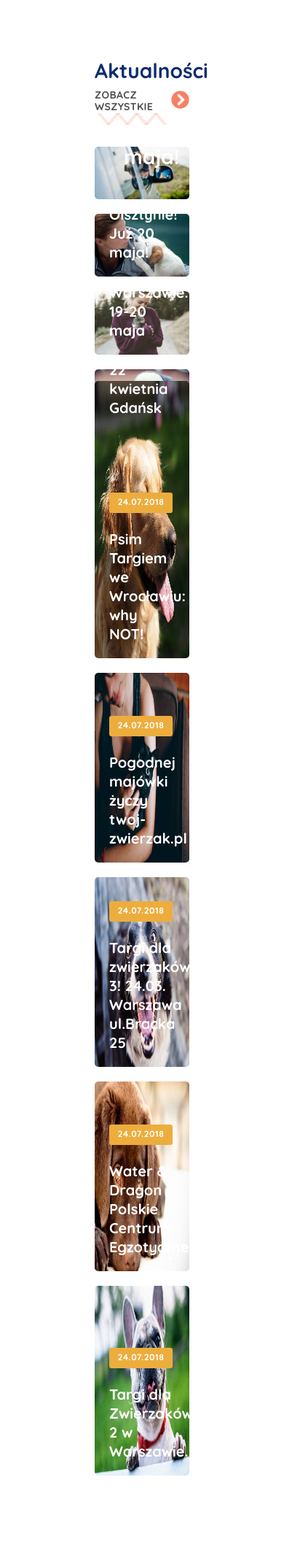
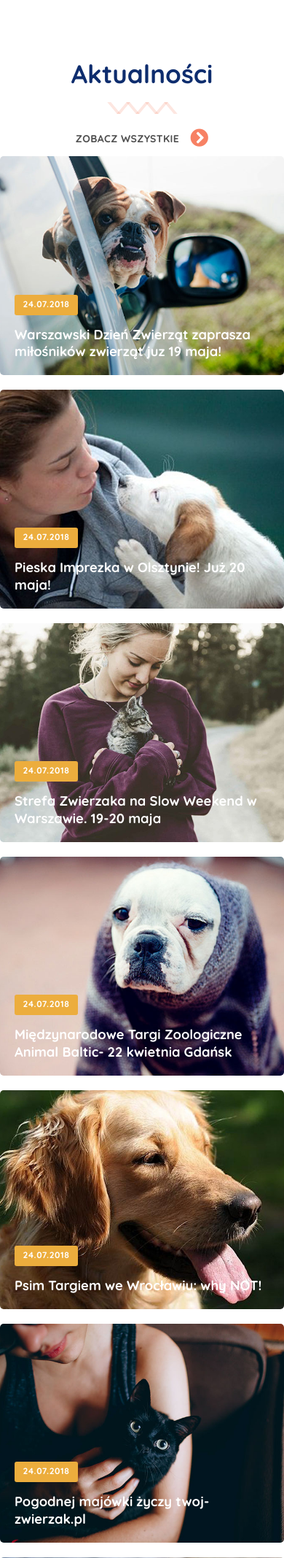
Before and after one commit to developer1984/tz, a PHP site: page / in a window 390 px wide. Shown: the top 2135 px of the page at 73% size. Before the commit the page ends 2022 px from the top, so only its background shows below. Run offline with PHP 8.4, Linux system fonts and the light colour scheme; some libraries are stand-ins or nearby versions.

Commit message:
Przebudowa projektu i całe RWD. Sprawdzone na IE, FF, Chrome, Opera

```diff
--- a/assets/css/news.css
+++ b/assets/css/news.css
@@ -102,52 +103,65 @@
     overflow: hidden;
 }
 
-.box0 img{
-    height: 100%;
-    width: 100%;
-}
-
 .news-box11{
+    position: relative;
+    top: 0;
     padding: 0;
     max-width: 780px;
-    max-height: 380px;
+    min-height: 380px;
+    height: 100%;
+    background-image: url(../img/box011.jpg);
+    background-size: cover;
+    background-position: center;
 }
 
 .news-box12{
+    position: relative;
+    top: 0px;
     padding: 0;
+    width: 100%;
     max-width: 380px;
-    max-height: 290px;
-    position: relative;
-    top: 0;
+    height: 290px;
     overflow: hidden;
+    background-image: url(../img/box012.jpg);
+    background-size: cover;
+    background-position: center;
 }
 
 .news-box21,
-.news-box22,
-.news-box23{
+.news-box22{
+    position: relative;
+    top: 0;
     padding: 0;
+    width: 100%;
     max-width: 380px;
     max-height: 290px;
-    position: relative;
-    top: 0;
     overflow: hidden;
+    background-size: cover;
+    background-position: center
+}
+
+.news-box21{
+    background-image: url(../img/box021.jpg);
+}
+
+.news-box22{
+    background-image: url(../img/box022.jpg);
 }
 
 .news-box23{
-    padding: 0;
-    width: 380px;
-    height: 380px;
-    overflow: visible;
-    position: relative;
-    top: 0;
+    background-image: url(../img/box023.jpg);
 }
 
-.news-box23 img{
+.news-box23{
+    position: relative;
+    top: -90px;
+    padding: 0;
+    max-width: 380px;
     height: 380px;
-    position: absolute;
-    bottom: 0;
-    width: 100%;
-    border-radius: 5px;
+    overflow: hidden;
+    background-size: cover;
+    background-position: center;
 }
 
 .news-box31,
@@ -158,7 +172,34 @@
     max-width: 280px;
     height: 260px;
     position: relative;
-    top: 0;
+    top: -90px;
+    overflow: hidden;
+    background-size: cover;
+    background-position: center;
+    width: 100%;
+    margin-bottom: -90px;
+}
+
+.news-box31{
+    background-image: url(../img/box031.jpg);
+}
+
+.news-box32{
+    background-image: url(../img/box032.jpg);
+}
+
+.news-box33{
+    background-image: url(../img/box033.jpg);
+}
+
+.news-box34{
+    background-image: url(../img/box034.jpg);
+}
+
+.news img{
+    width: 100%;
+    height: 100%;
+    display: none;
 }
 
 .news-box-content{
@@ -174,9 +215,24 @@
     transition: 0.3s;
 }
 
+.news-box-content1{
+    position: absolute;
+    bottom: 0;
+    top: 0;
+    width: 100%;
+    max-height: 100%;
+    z-index: 100;
+    padding: 20px;
+    display: flex;
+    flex-direction: column;
+    justify-content: flex-end;
+    transition: 0.3s;
+}
+
 .news-box-content:hover{
     transition: 0.3s;
     background: rgba(0, 0, 0, 0.4);
+    border-radius: 5px;
 }
 
 .news-box-content .news-date,
@@ -290,23 +345,10 @@
     color: #ffffff;
 }
 
-.news-box-content1{
-    position: absolute;
-    bottom: 0;
-    top: 0;
-    width: 100%;
-    max-height: 100%;
-    z-index: 100;
-    padding: 20px;
-    display: flex;
-    flex-direction: column;
-    justify-content: flex-end;
-    transition: 0.3s;
-}
-
 .news-box-content1:hover{
     transition: 0.3s;
     background: rgba(0, 0, 0, 0.4);
+    border-radius: 5px;
 }
 
 .news-box-content1 .news-title{
@@ -334,7 +376,7 @@
 
 .news-box-content3{
     position: absolute;
-    top: -90px;
+    top: 0px;
     max-height: 380px;
 }
 
@@ -775,5 +803,118 @@
         padding-left: 20px;
     }
 
+}
+
+@media screen and (max-width: 575px){
+
+    .row-news{
+        margin: 0 auto;
+        max-width: 550px;
+    }
+
+    .topic-news{
+        text-align: center;
+        padding-left: 0px;
+        max-width: 100%;
+        display: block;
+        order: 1;
+    }
+
+    .topic-news h3{
+        font-size: 35px;
+    }
+
+    .news-search{
+        max-width: 100%;
+        display: flex;
+        flex-direction: row;
+        justify-content: center;
+        float: none;
+        order: 3;
+        margin: 10px auto;
+    }
+
+    .news-wave{
+        max-width: 100%;
+        padding-left: 0px;
+        display: flex;
+        justify-content: center;
+        order: 2;
+        margin: 10px 0;
+        align-items: center;
+        padding: 0;
+    }
+
+    .box0{
+        order: 4;
+    }
+
+    .news-box11, .news-box12, .news-box21,
+    .news-box22, .news-box23, .news-box31,
+    .news-box32, .news-box33, .news-box34{
+        width: 100%;
+        height: 100%;
+        max-width: 570px;
+        max-height: 380px;
+        min-height: 300px;
+        margin-bottom: 20px;
+        top: 0;
+    }
+
+    .news-box-content,
+    .news-box-content1{
+        padding: 20px;
+    }
+
+    .news-box-content .news-date,
+    .news-box-content1 .news-date{
+        margin-bottom: 15px;
+    }
+
+    .news-box-content .news-title,
+    .news-box-content1 .news-title{
+        max-width: 520px;
+    }
+
+    .news-box-content .news-title h2,
+    .news-box-content1 .news-title h2{
+        font-size: 4.7vw;
+    }
+
+    .news-box-content .news-description,
+    .news-box-content1 .news-description{
+        max-width: 520px;
+        margin-top: 10px;
+        max-height: 100px;
+        overflow: hidden;
+    }
+
+    .news-box-content .news-description p,
+    .news-box-content1 .news-description p{
+        font-size: 14px;
+        line-height: 1.45;
+        max-height: 100px;
+    }
+
+    .news-icons .icons,
+    .news-icons1 .icons{
+        margin-top: 15px;
+    }
+
+    .news-icons .fa-chevron-circle-right,
+    .news-icons1 .fa-chevron-circle-right{
+        margin-right: 16px;
+    }
+
+    .news-icons .fa-chevron-circle-right:hover,
+    .news-icons1 .fa-chevron-circle-right:hover{
+        font-size: 25px;
+        margin-right: 16px;
+    }
+
+    .news-icons .fa-comment-dots,
+    .news-icons1 .fa-comment-dots{
+        margin-right: 5px;
+    }
 
 }
--- a/assets/js/news.js
+++ b/assets/js/news.js
@@ -7,9 +7,9 @@
         $(this).find('.news-description').hide(300);
     });
     $(".news-box-content").hover(function(){
-        $(this).find('.icons').show(300);
+        $(this).find('.news-icons .icons').show(300);
     }, function(){
-        $(this).find('.icons').hide(300);
+        $(this).find('.news-icons .icons').hide(300);
     });
 
     $(".news-box-content1").hover(function(){
--- a/index.html
+++ b/index.html
@@ -12,19 +12,18 @@
     <section class="news container-fluid" id="news">
 
         <div class="row row-news">
-            <div class="col-lg-9 col-md-9 col-sm-7 topic-news">
+            <div class="col-lg-9 col-md-9 col-sm-7 col-xs-6 topic-news">
                 <h3>Aktualności</h3>
             </div>
 
-            <div class="col-lg-3 col-md-3 col-sm-5 news-search">
-
+            <div class="col-lg-3 col-md-3 col-sm-5 col-xs-6 news-search">
                 <h6>ZOBACZ WSZYSTKIE</h6>
                 <a href="see-all">
                 <i class="fas fa-chevron-circle-right"></i>
                 </a>
             </div>
 
-            <div class="col-lg-12 col-md-12 col-sm-12 news-wave">
+            <div class="col-lg-12 col-md-12 col-sm-12 col-xs-6 news-wave">
                 <div class="wave1"></div>
                 <div class="wave2"></div>
                 <div class="wave3"></div>
@@ -35,7 +34,7 @@
             </div>
 
             <div class="col-lg-8 col-md-12 col-sm-12 news-box11 box0">
-                <img src="assets/img/box011.jpg" class="img-box11 img-fluid">
+<!--                <img src="assets/img/box011.jpg" class="img-box11 img-fluid">-->
 
                 <div class="news-box-content">
                     <div class="news-date">
@@ -59,7 +58,7 @@
 
             </div>
             <div class="col-lg-4 col-md-6 col-sm-6 news-box12 box0">
-                <img src="assets/img/box012.jpg" class="img-box12 img-fluid">
+<!--                <img src="assets/img/box012.jpg" class="img-box12 img-fluid">     -->
 
                 <div class="news-box-content1">
                     <div class="news-date">
@@ -83,7 +82,7 @@
 
             </div>
             <div class="col-lg-4 col-md-6 col-sm-6 news-box21 box0">
-                <img src="assets/img/box021.jpg" class="img-box21 img-fluid">
+<!--                <img src="assets/img/box021.jpg" class="img-box21 img-fluid">-->
 
                 <div class="news-box-content1">
                     <div class="news-date">
@@ -107,7 +106,7 @@
 
             </div>
             <div class="col-lg-4 col-md-6 col-sm-6 news-box22 box0">
-                <img src="assets/img/box022.jpg" class="img-box22 img-fluid">
+<!--                <img src="assets/img/box022.jpg" class="img-box22 img-fluid">-->
 
                 <div class="news-box-content1">
                     <div class="news-date">
@@ -131,7 +130,7 @@
 
             </div>
             <div class="col-lg-4 col-md-6 col-sm-6 news-box23 box0">
-                <img src="assets/img/box023.jpg" class="img-box23 img-fluid">
+<!--                <img src="assets/img/box023.jpg" class="img-box23 img-fluid">-->
 
                 <div class="news-box-content1 news-box-content3">
                     <div class="news-date">
@@ -155,7 +154,7 @@
 
             </div>
             <div class="col-lg-4 col-md-6 col-sm-6 news-box31 box0">
-                <img src="assets/img/box031.jpg" class="img-box31 img-fluid">
+<!--                <img src="assets/img/box031.jpg" class="img-box31 img-fluid">-->
 
                 <div class="news-box-content1">
                     <div class="news-date">
@@ -178,7 +177,7 @@
 
             </div>
             <div class="col-lg-3 col-md-6 col-sm-6 news-box32 box0">
-                <img src="assets/img/box032.jpg" class="img-box32 img-fluid">
+<!--                <img src="assets/img/box032.jpg" class="img-box32 img-fluid">-->
 
                 <div class="news-box-content1">
                     <div class="news-date">
@@ -202,7 +201,7 @@
 
             </div>
             <div class="col-lg-3 col-md-6 col-sm-6 news-box33 box0">
-                <img src="assets/img/box033.jpg" class="img-box33 img-fluid">
+<!--                <img src="assets/img/box033.jpg" class="img-box33 img-fluid">-->
 
                 <div class="news-box-content1">
                     <div class="news-date">
@@ -226,7 +225,7 @@
 
             </div>
             <div class="col-lg-3 col-md-6 col-sm-6 news-box34 box0">
-                <img src="assets/img/box034.jpg" class="img-box34 img-fluid">
+<!--                <img src="assets/img/box034.jpg" class="img-box34 img-fluid">-->
 
                 <div class="news-box-content1">
                     <div class="news-date">
```
Also changed, not shown: other parts of assets/css/news.css (+35 -49 lines), assets/img/box011.jpg, assets/img/box012.jpg, assets/img/box021.jpg, assets/img/box022.jpg, assets/img/box023.jpg, assets/img/box031.jpg, assets/img/box032.jpg, assets/img/box033.jpg, assets/img/box034.jpg.
